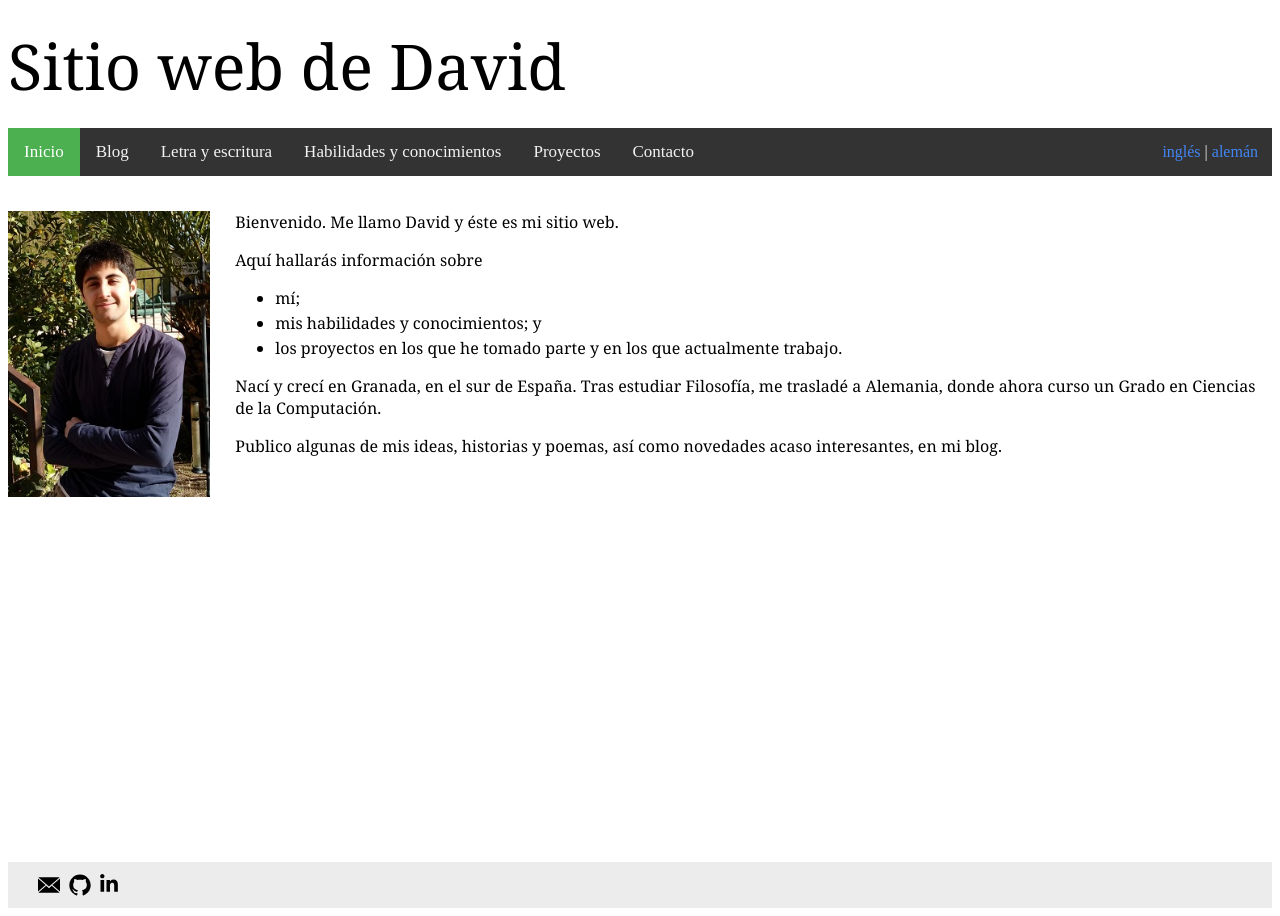
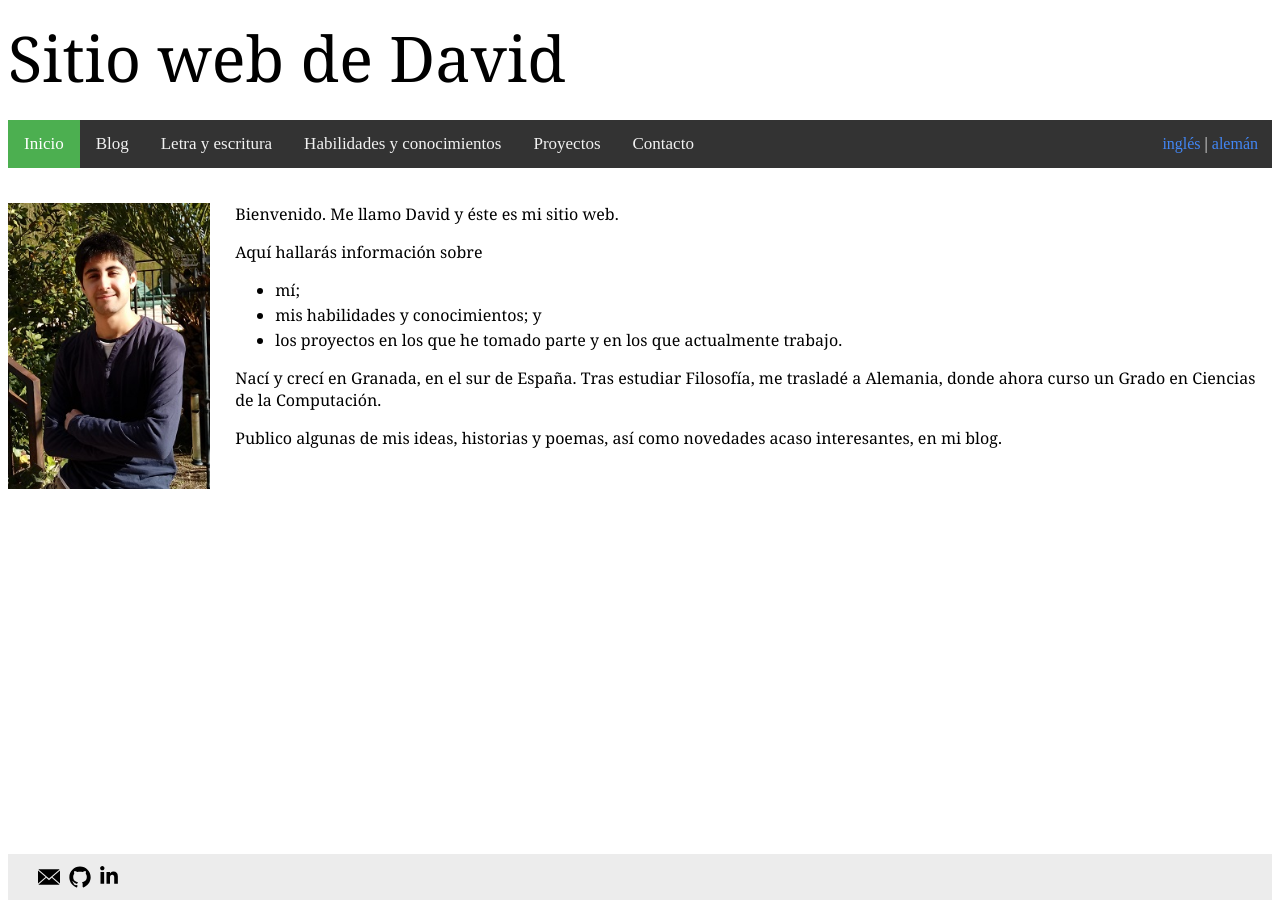
Before and after one commit to kalrish/website, a Jekyll site: the page built from es/home.html, in a window 1280 px wide. Built offline with Jekyll 4.4.1, drawn with Linux system fonts in a browser that asks for light colours.

Commit message:
Use neither top nor bottom margin on <body>
Otherwise, a scroll bar appears even if the page would fit in the
viewport in its entirety.

```diff
--- a/_sass/base.scss
+++ b/_sass/base.scss
@@ -8,7 +8,7 @@
 	display: flex;
 	flex-flow: column;
 	min-height: 100vh;
-	margin: 8px;
+	margin: 0 8px;
 }
 
 h1 {
```
